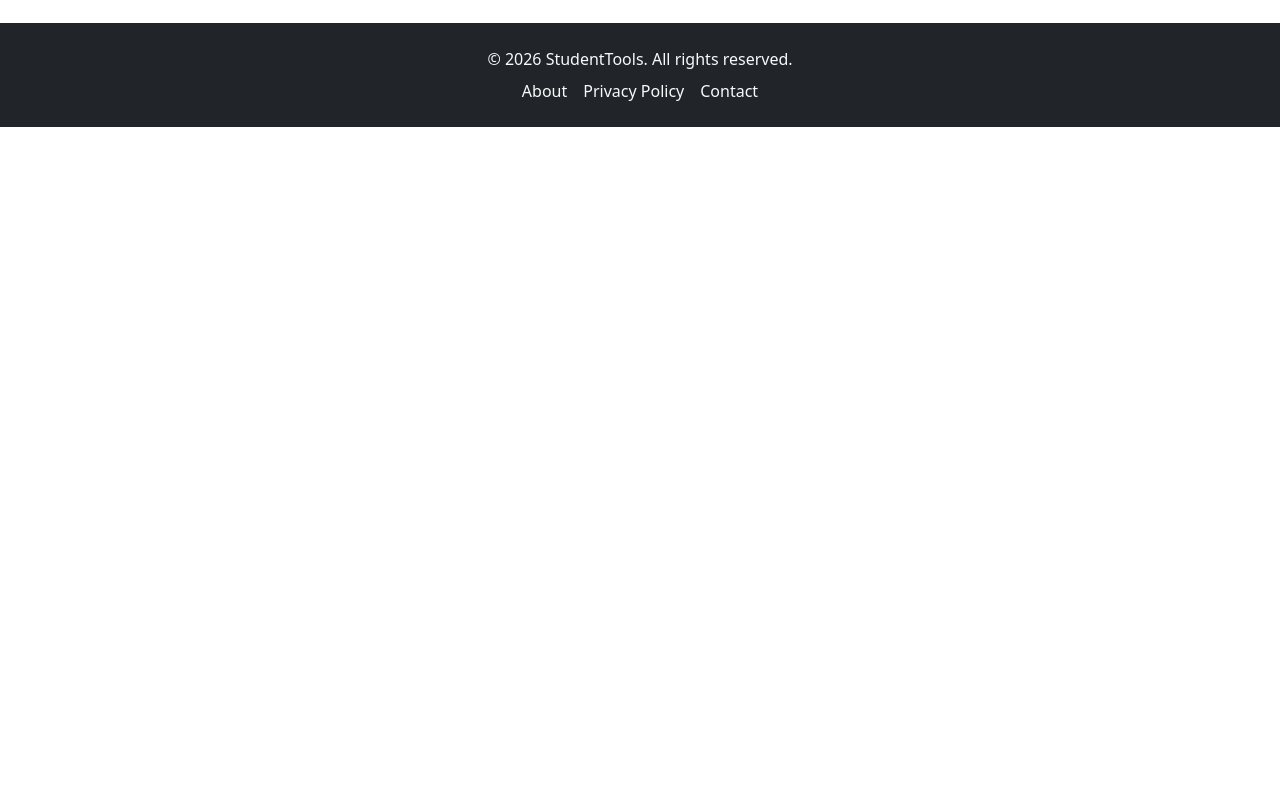
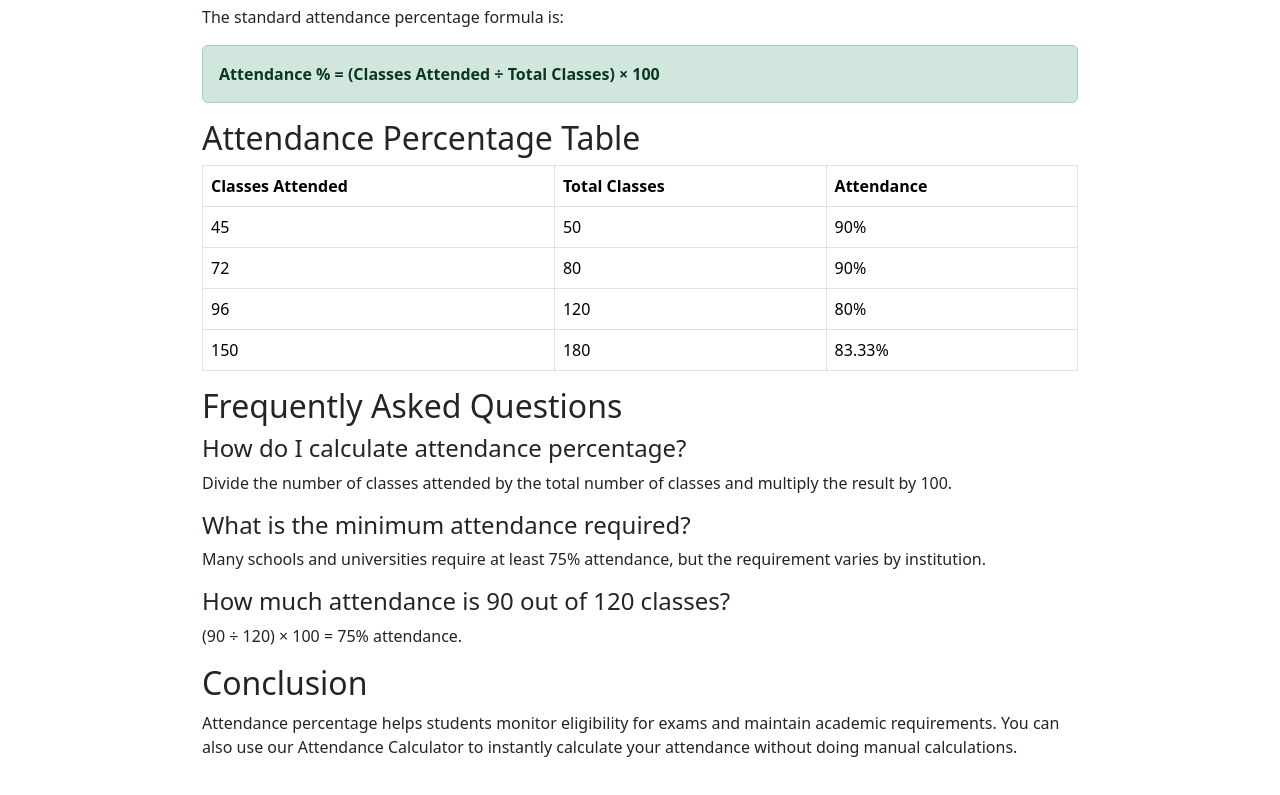
Before and after one commit to priyanshuforge/student-tools, a React (Vite) app: page /blog/attendance-percentage in a window 1280 px wide. Shown: the part 805-1600 px from the top of the page. Before the commit the page ends 932 px from the top, so only its background shows below. Built offline with nearby package versions, Linux system fonts and the light colour scheme.

Commit message:
Added Attendance Percentage SEO article

```diff
--- a/src/pages/AttendancePercentage.jsx
+++ b/src/pages/AttendancePercentage.jsx
@@ -48,6 +48,75 @@ function AttendancePercentage() {
           Our Attendance Calculator instantly tells you your attendance and how
           many classes you need to attend.
         </p>
+        <h2 className="mt-5">Attendance Percentage Calculator Formula</h2>
+
+        <p>The standard attendance percentage formula is:</p>
+
+        <div className="alert alert-success">
+          <strong>
+            Attendance % = (Classes Attended ÷ Total Classes) × 100
+          </strong>
+        </div>
+
+        <h2>Attendance Percentage Table</h2>
+
+        <table className="table table-bordered">
+          <thead>
+            <tr>
+              <th>Classes Attended</th>
+              <th>Total Classes</th>
+              <th>Attendance</th>
+            </tr>
+          </thead>
+          <tbody>
+            <tr>
+              <td>45</td>
+              <td>50</td>
+              <td>90%</td>
+            </tr>
+            <tr>
+              <td>72</td>
+              <td>80</td>
+              <td>90%</td>
+            </tr>
+            <tr>
+              <td>96</td>
+              <td>120</td>
+              <td>80%</td>
+            </tr>
+            <tr>
+              <td>150</td>
+              <td>180</td>
+              <td>83.33%</td>
+            </tr>
+          </tbody>
+        </table>
+
+        <h2>Frequently Asked Questions</h2>
+
+        <h4>How do I calculate attendance percentage?</h4>
+        <p>
+          Divide the number of classes attended by the total number of classes
+          and multiply the result by 100.
+        </p>
+
+        <h4>What is the minimum attendance required?</h4>
+        <p>
+          Many schools and universities require at least 75% attendance, but the
+          requirement varies by institution.
+        </p>
+
+        <h4>How much attendance is 90 out of 120 classes?</h4>
+        <p>(90 ÷ 120) × 100 = 75% attendance.</p>
+
+        <h2>Conclusion</h2>
+
+        <p>
+          Attendance percentage helps students monitor eligibility for exams and
+          maintain academic requirements. You can also use our Attendance
+          Calculator to instantly calculate your attendance without doing manual
+          calculations.
+        </p>
       </div>
     </>
   );
```
